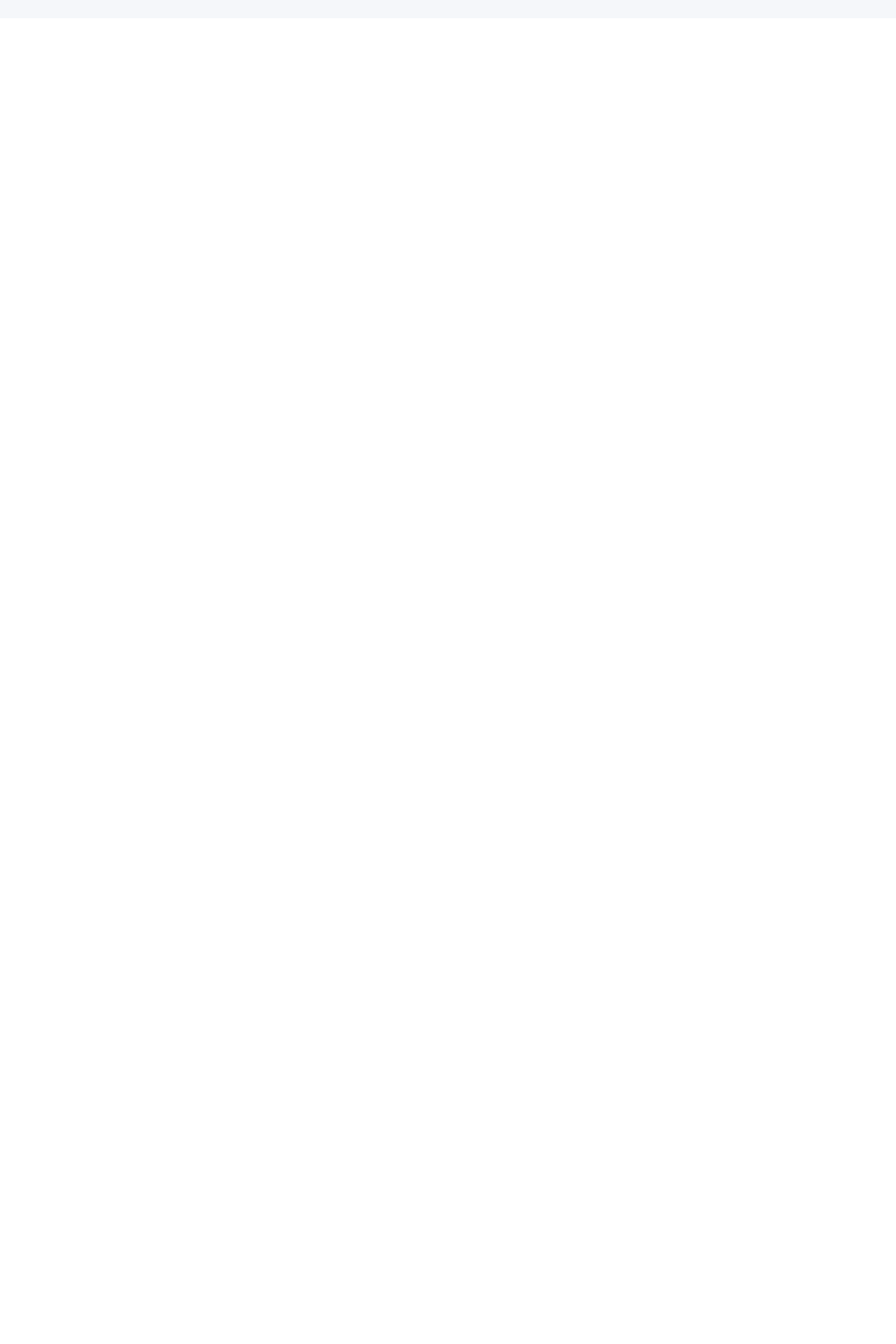
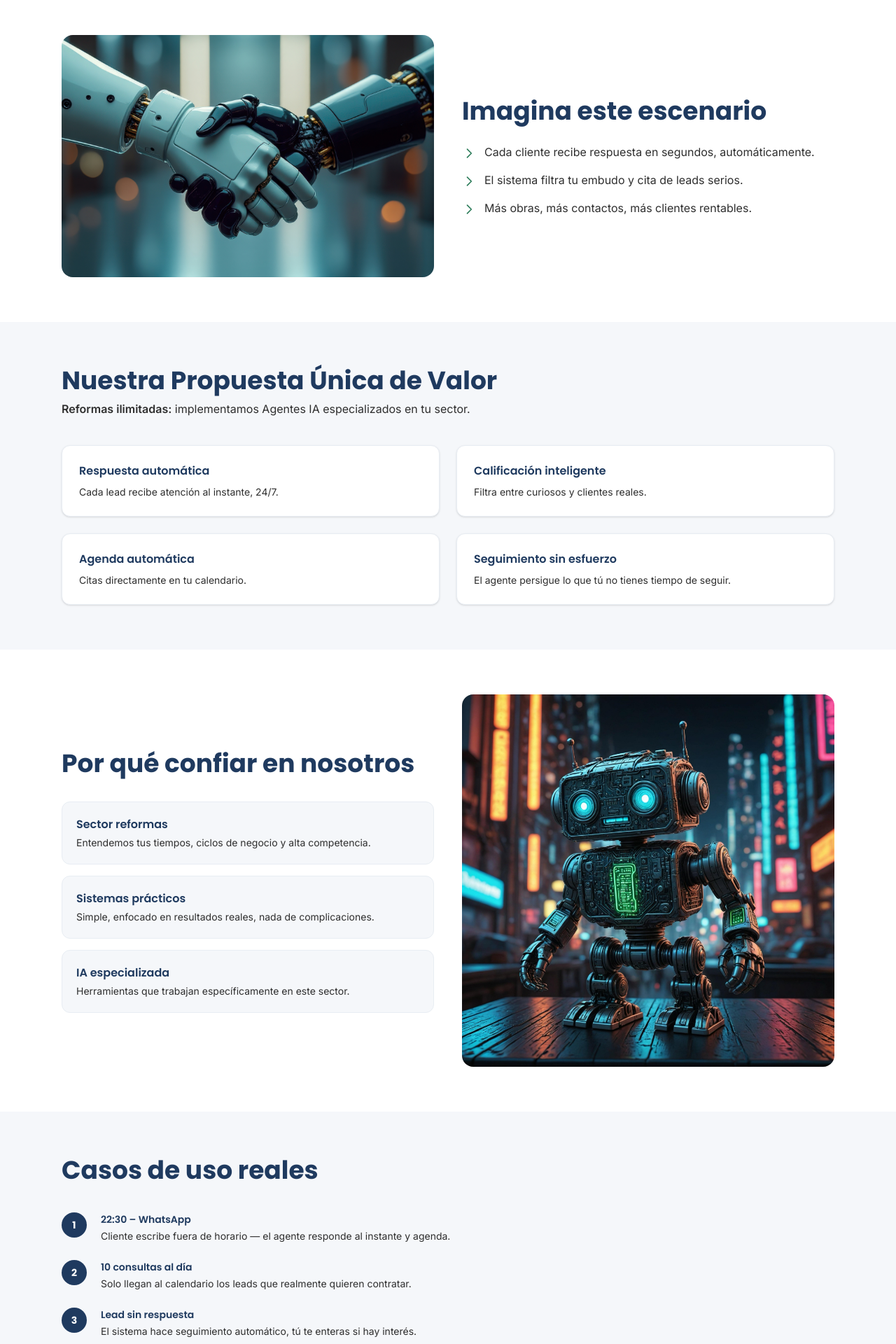
Before and after one commit to AnaAguileraMorales88/agente-ia, a React (Vite) app: page / in a window 1280 px wide. Shown: the part 1340-3260 px from the top of the page at 70% size. Before the commit the page ends 1366 px from the top, so only its background shows below. Built offline with nearby package versions, Linux system fonts and the light colour scheme.

Commit message:
feat:Añadidos más sesiones sobre servicios

```diff
--- a/src/App.jsx
+++ b/src/App.jsx
@@ -1,6 +1,10 @@
 import Header from './components/Header'
 import Hero from './components/Hero'
 import Problem from './components/Problem'
+import Scenario from './components/Scenario'
+import ValueProposition from './components/ValueProposition'
+import WhyUs from './components/WhyUs'
+import UseCases from './components/UseCases'
 
 function App() {
   return (
@@ -9,6 +13,10 @@ function App() {
       <main>
         <Hero />
         <Problem />
+        <Scenario />
+        <ValueProposition />
+        <WhyUs />
+        <UseCases />
       </main>
     </>
   )
--- a/src/components/Header.jsx
+++ b/src/components/Header.jsx
@@ -24,7 +24,7 @@ export default function Header() {
                     <img
                         src={logo}
                         alt="Logo de la empresa"
-                        className="h-20 sm:h-25 md:h-30 lg:h-50 w-auto"
+                        className="h-20 sm:h-25 md:h-30 lg:h-40 w-auto"
                     />
                 </a>
 
--- /dev/null
+++ b/src/components/Scenario.jsx
@@ -0,0 +1,47 @@
+    const BENEFITS = [
+    'Cada cliente recibe respuesta en segundos, automáticamente.',
+    'El sistema filtra tu embudo y cita de leads serios.',
+    'Más obras, más contactos, más clientes rentables.',
+    ]
+
+    export default function Scenario() {
+    return (
+        <section
+        id="escenario"
+        aria-labelledby="scenario-title"
+        className="py-16"
+        >
+        <article className="max-w-6xl mx-auto px-6 flex flex-col md:flex-row items-center gap-10">
+            <figure className="flex-1 m-0">
+            <img
+                src="/src/assets/images/Imagen1.jpg"
+                alt="Profesional de reformas gestionando clientes automáticamente con IA"
+                className="w-full h-auto rounded-2xl object-cover"
+            />
+            </figure>
+            <header className="flex-1 flex flex-col gap-6">
+            <h2
+                id="scenario-title"
+                className="font-[family-name:var(--font-heading)] text-3xl md:text-4xl font-bold text-[#1F3A5F] leading-tight"
+            >
+                Imagina este escenario
+            </h2>
+            <ul className="flex flex-col gap-4 list-none p-0 m-0" role="list">
+                {BENEFITS.map((text) => (
+                <li key={text} className="flex items-start gap-3">
+                    <span aria-hidden="true" className="text-[#2E7D5B] mt-1">
+                    <svg xmlns="http://www.w3.org/2000/svg" className="h-5 w-5 shrink-0" fill="none" viewBox="0 0 24 24" stroke="currentColor">
+                        <path strokeLinecap="round" strokeLinejoin="round" strokeWidth={2} d="M9 5l7 7-7 7" />
+                    </svg>
+                    </span>
+                    <p className="font-[family-name:var(--font-body)] text-[#2E2E2E] text-base">
+                    {text}
+                    </p>
+                </li>
+                ))}
+            </ul>
+            </header>
+        </article>
+        </section>
+    )
+    }
--- /dev/null
+++ b/src/components/UseCases.jsx
@@ -0,0 +1,57 @@
+    const STEPS = [
+    {
+        time: '22:30 – WhatsApp',
+        description: 'Cliente escribe fuera de horario — el agente responde al instante y agenda.',
+    },
+    {
+        time: '10 consultas al día',
+        description: 'Solo llegan al calendario los leads que realmente quieren contratar.',
+    },
+    {
+        time: 'Lead sin respuesta',
+        description: 'El sistema hace seguimiento automático, tú te enteras si hay interés.',
+    },
+    {
+        time: 'Tú en obra todo el día',
+        description: 'Tu negocio capta lo que tú no has podido atender, sin parar.',
+    },
+    ]
+
+    export default function UseCases() {
+    return (
+        <section
+        id="casos"
+        aria-labelledby="usecases-title"
+        className="bg-[#f5f7fa] py-16"
+        >
+        <article className="max-w-6xl mx-auto px-6 flex flex-col gap-10">
+            <h2
+            id="usecases-title"
+            className="font-[family-name:var(--font-heading)] text-3xl md:text-4xl font-bold text-[#1F3A5F]"
+            >
+            Casos de uso reales
+            </h2>
+            <ol className="flex flex-col gap-6 list-none p-0 m-0" role="list">
+            {STEPS.map(({ time, description }, index) => (
+                <li key={time} className="flex items-start gap-5">
+                <span
+                    aria-hidden="true"
+                    className="shrink-0 w-9 h-9 rounded-full bg-[#1F3A5F] text-white flex items-center justify-center font-[family-name:var(--font-heading)] font-bold text-sm"
+                >
+                    {index + 1}
+                </span>
+                <aside className="flex flex-col gap-1">
+                    <p className="font-[family-name:var(--font-heading)] font-semibold text-[#1F3A5F] text-sm">
+                    {time}
+                    </p>
+                    <p className="font-[family-name:var(--font-body)] text-[#2E2E2E] text-sm">
+                    {description}
+                    </p>
+                </aside>
+                </li>
+            ))}
+            </ol>
+        </article>
+        </section>
+    )
+    }
--- /dev/null
+++ b/src/components/ValueProposition.jsx
@@ -0,0 +1,60 @@
+    const FEATURES = [
+    {
+        title: 'Respuesta automática',
+        description: 'Cada lead recibe atención al instante, 24/7.',
+    },
+    {
+        title: 'Calificación inteligente',
+        description: 'Filtra entre curiosos y clientes reales.',
+    },
+    {
+        title: 'Agenda automática',
+        description: 'Citas directamente en tu calendario.',
+    },
+    {
+        title: 'Seguimiento sin esfuerzo',
+        description: 'El agente persigue lo que tú no tienes tiempo de seguir.',
+    },
+    ]
+
+    export default function ValueProposition() {
+    return (
+        <section
+        id="servicios"
+        aria-labelledby="value-title"
+        className="bg-[#f5f7fa] py-16"
+        >
+        <article className="max-w-6xl mx-auto px-6 flex flex-col gap-10">
+            <header className="flex flex-col gap-2">
+            <h2
+                id="value-title"
+                className="font-[family-name:var(--font-heading)] text-3xl md:text-4xl font-bold text-[#1F3A5F]"
+            >
+                Nuestra Propuesta Única de Valor
+            </h2>
+            <p className="font-[family-name:var(--font-body)] text-[#2E2E2E]">
+                <strong>Reformas ilimitadas:</strong> implementamos Agentes IA especializados en tu sector.
+            </p>
+            </header>
+            <ul
+            className="grid grid-cols-1 sm:grid-cols-2 gap-6 list-none p-0 m-0"
+            role="list"
+            >
+            {FEATURES.map(({ title, description }) => (
+                <li
+                key={title}
+                className="bg-white rounded-xl p-6 shadow-sm border border-[#e8edf3] flex flex-col gap-2"
+                >
+                <p className="font-[family-name:var(--font-heading)] font-semibold text-[#1F3A5F]">
+                    {title}
+                </p>
+                <p className="font-[family-name:var(--font-body)] text-[#2E2E2E] text-sm">
+                    {description}
+                </p>
+                </li>
+            ))}
+            </ul>
+        </article>
+        </section>
+    )
+    }
--- /dev/null
+++ b/src/components/WhyUs.jsx
@@ -0,0 +1,57 @@
+    const REASONS = [
+    {
+        title: 'Sector reformas',
+        description: 'Entendemos tus tiempos, ciclos de negocio y alta competencia.',
+    },
+    {
+        title: 'Sistemas prácticos',
+        description: 'Simple, enfocado en resultados reales, nada de complicaciones.',
+    },
+    {
+        title: 'IA especializada',
+        description: 'Herramientas que trabajan específicamente en este sector.',
+    },
+    ]
+
+    export default function WhyUs() {
+    return (
+        <section
+        id="sobre-nosotros"
+        aria-labelledby="whyus-title"
+        className="py-16"
+        >
+        <article className="max-w-6xl mx-auto px-6 flex flex-col md:flex-row items-center gap-10">
+            <header className="flex-1 flex flex-col gap-8">
+            <h2
+                id="whyus-title"
+                className="font-[family-name:var(--font-heading)] text-3xl md:text-4xl font-bold text-[#1F3A5F] leading-tight"
+            >
+                Por qué confiar en nosotros
+            </h2>
+            <ul className="flex flex-col gap-4 list-none p-0 m-0" role="list">
+                {REASONS.map(({ title, description }) => (
+                <li
+                    key={title}
+                    className="bg-[#f5f7fa] rounded-xl p-5 border border-[#e8edf3]"
+                >
+                    <p className="font-[family-name:var(--font-heading)] font-semibold text-[#1F3A5F] mb-1">
+                    {title}
+                    </p>
+                    <p className="font-[family-name:var(--font-body)] text-[#2E2E2E] text-sm">
+                    {description}
+                    </p>
+                </li>
+                ))}
+            </ul>
+            </header>
+            <figure className="flex-1 m-0">
+            <img
+                src="/src/assets/images/imagen2.jpg"
+                alt="Equipo especializado en inteligencia artificial para el sector reformas"
+                className="w-full h-auto rounded-2xl object-cover"
+            />
+            </figure>
+        </article>
+        </section>
+    )
+    }
```
Also changed, not shown: 1 other file (tests, documents, lock files or other folders).
